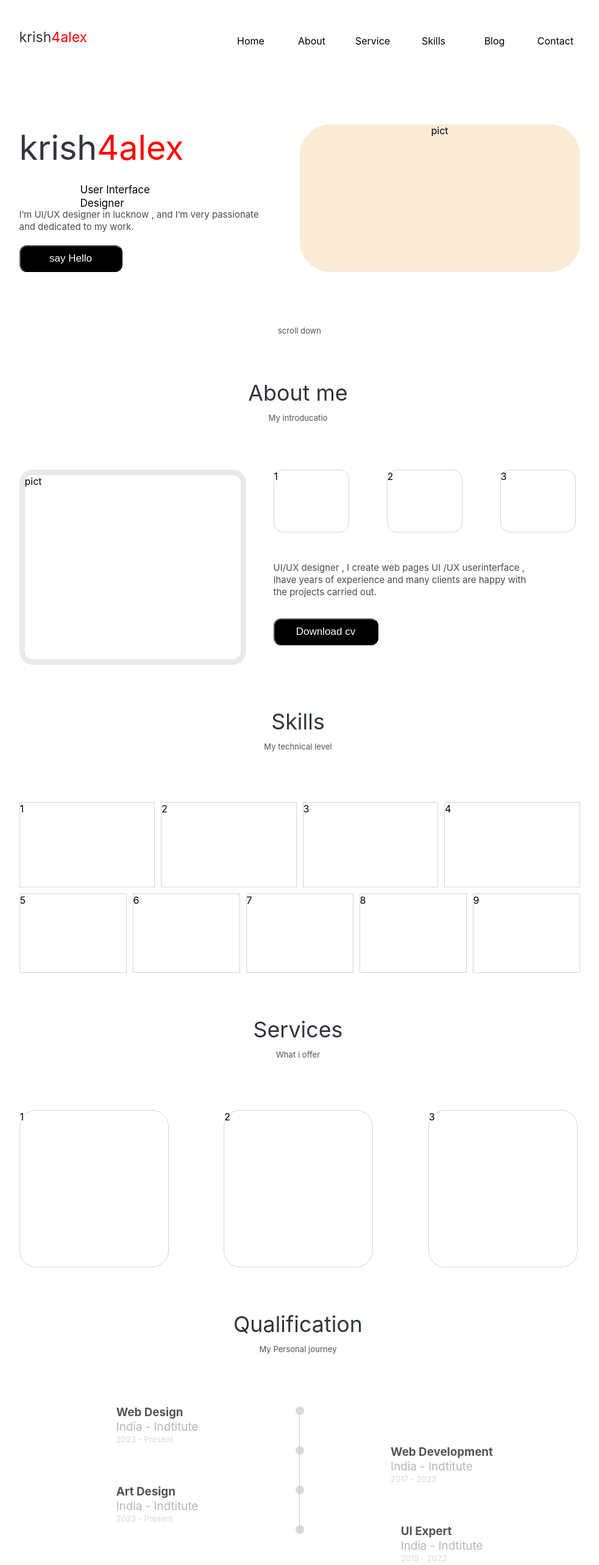
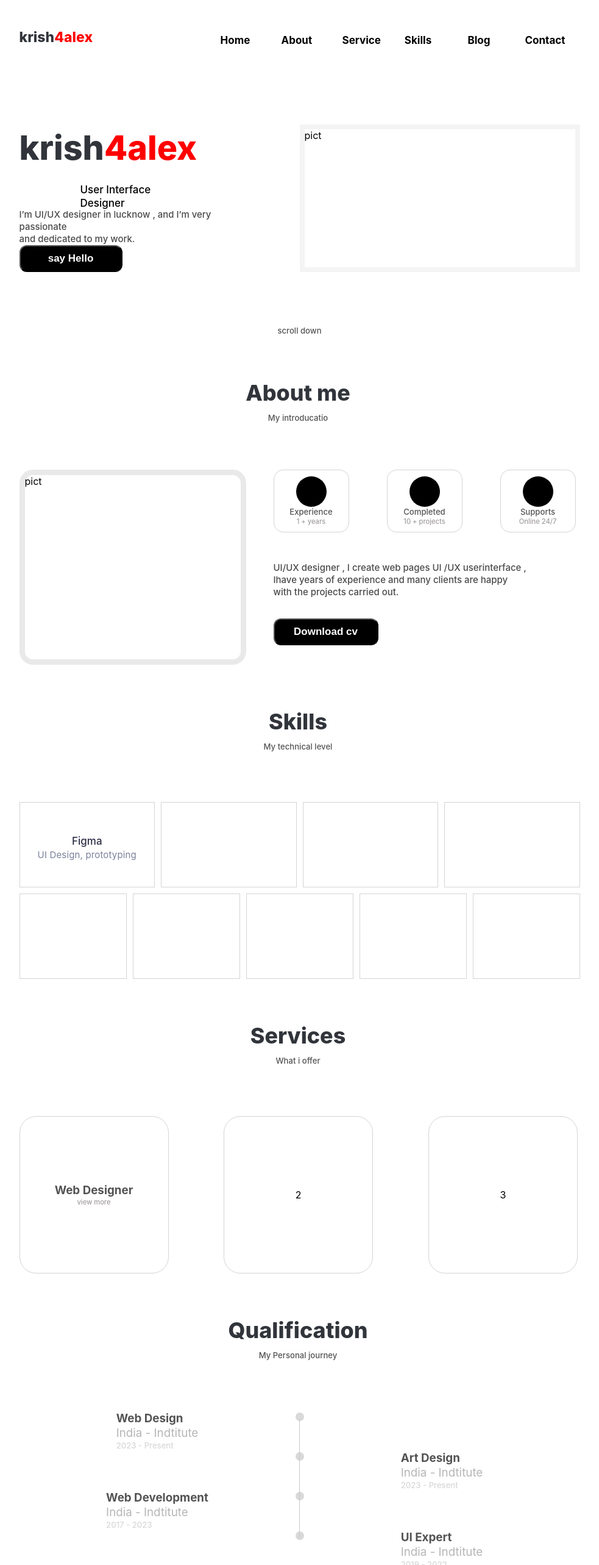
Before and after one commit to dwitap/Personal-Blog-Frontend, a React (Create React App) app: page / in a window 1280 px wide. Shown: the top 2566 px of the page at 61% size, without its empty margins (151-1134 px from the left). Built offline with nearby package versions, Linux system fonts and the light colour scheme.

Commit message:
contact & footer

```diff
--- a/src/App.css
+++ b/src/App.css
@@ -10,7 +10,28 @@
   color: red;
 }
 
-.upperNav {
+.title {
+  display: block;
+  text-align: center;
+  margin-top: 69px;
+  font-weight: 800;
+  font-size: 35.8559px;
+  line-height: 49px;
+  color: #31353B;
+}
+
+.sub-title {
+  display: block;
+  text-align: center;
+  margin-top: 8px;
+  font-weight: 500;
+  font-size: 13.1364px;
+  line-height: 17px;
+  color: #545353;
+}
+
+/* ================ Header ================ */
+.header-container {
   display: grid;
   grid-template-columns: 330px repeat(6, 100px);
   text-align: center;
@@ -20,16 +41,28 @@
   margin-right: 115px;
 }
 
-.item-name {
+a {
+  width: 49px;
+  height: 22px;
+  font-weight: 700;
+  font-size: 17px;
+  line-height: 22px;
+  color:  #000000;
+  text-decoration: none
+}
+
+.header-name {
   width: 118px;
   height: 31px;
+  font-weight: 800;
   font-size: 23px;
   line-height: 31px;
-  text-align: left;
-  color: #31353B
+  text-align: center;
+  color: #31353B;
 }
 
-.container2 {
+/* ================ Home ================ */
+.home-container {
   display: grid;
   grid-template-columns: repeat(2, 1fr);
   margin-left: 120px;
@@ -37,25 +70,28 @@
   margin-right: 115px;
 }
 
-.i1-1 {
+.home-title {
   width: 284px;
   height: 76px;
+  font-weight: 800;
   font-size: 55.6452px;
   line-height: 76px;
   color: #31353B
 }
 
-.i1-2 {
+.home-subtitle{
   width: 189px;
   height: 22px;
   margin-left: 100px;
+  font-weight: 500;
   font-size: 17px;
   line-height: 22px;
   }
 
-.i1-3 {
+.home-desc {
   width: 394px;
   height: 40px;
+  font-weight: 500;
   font-size: 14.9843px;
   line-height: 20px;
   color: #4A4A4A;
@@ -69,21 +105,22 @@ line-height: 22px;
   width: 169px;
   height: 44px;
   border-radius: 12px;
+  font-weight: 700;
   font-size: 17px;
   line-height: 22px;
   color: #FFFFFF;
   background: #000000;
 }
 
-.i2 {
-  border-radius: 50px;
-  background-color: antiquewhite;
-  text-align: center;
+.home-pict {
+  box-sizing: border-box;
+  border: 8px solid rgba(217, 217, 217, 0.3);
  }
 
 .scroll {
   display: block;
   text-align: center;
+  font-weight: 500;
   font-size: 13.1364px;
   line-height: 17px;
   margin-left: 120px;
@@ -92,25 +129,8 @@ line-height: 22px;
   color: #545353;
 }
 
-.title {
-  display: block;
-  text-align: center;
-  margin-top: 69px;
-  font-size: 35.8559px;
-  line-height: 49px;
-  color: #31353B;
-}
-
-.sub-title {
-  display: block;
-  text-align: center;
-  margin-top: 8px;
-  font-size: 13.1364px;
-  line-height: 17px;
-  color: #545353;
-}
-
-.container3{
+/* ================ About me ================ */
+.about-container {
   display: grid;
   grid-template-columns: 354px 496px;
   grid-column-gap: 63px;
@@ -118,7 +138,7 @@ line-height: 22px;
   margin-right: 115px;
 }
 
-.about-left {
+.about-pict {
   width: 354px;
   height: 302px;
   margin-top: 76px;
@@ -126,37 +146,64 @@ line-height: 22px;
   border-radius: 22px;
 }
 
-.about-right {
+.about-content {
   margin-top: 76px;
 }
 
-.aboutR {
+.about-data {
   display: grid;
   grid-template-columns: repeat(3, 124px);
   grid-column-gap: 62px;
 }
 
-.aboutR-item {
+.about-grid {
   box-sizing: border-box;
   width: 124px;
   height: 103px;
   border: 1px solid #D4D4D4;
   border-radius: 16px;
   box-sizing: border-box;
+  display: flex;
+  justify-content: center;
+  align-items: center;
+  flex-direction: column;
 }
 
-.aboutR-item2 {
+.about-ikon {
+  width: 50px;
+  height: 50px;
+  border-radius: 50%;
+  background: #000000;
+}
+
+.about-title {
+  font-weight: 500;
+  font-size: 13.1364px;
+  line-height: 17px;
+  color: #545353;
+}
+
+.about-sub {
+  font-weight: 500;
+  font-size: 11.1535px;
+  line-height: 15px;
+  color: #A39E9E;
+}
+
+.about-desc {
   grid-area: 2 / 1 / 3 / 4;
   width: 418px;
   height: 60px;
   margin-top: 48px;
+  font-weight: 500;
   font-size: 14.9843px;
   line-height: 20px;
   color: #4A4A4A;
 }
 
-.aboutR-button {
+.about-button {
   grid-area: 3 / 1 / 4 / 4;
+  font-weight: 700;
   font-size: 17px;
   line-height: 22px;
   color: #FFFFFF;
@@ -169,6 +216,51 @@ line-height: 22px;
   border-radius: 12px;
 }
 
+/* ================ Skills ================ */
+.skills-container1 {
+  display: grid;
+  grid-template-columns: repeat(4, 1fr);
+  grid-column-gap: 10px;
+  margin-left: 120px;
+  margin-right: 115px;
+  margin-top: 82px;
+}
+
+.skill-grid {
+  box-sizing: border-box;
+  height: 140px;
+  border: 1px solid #D4D4D4;
+  display: flex;
+  justify-content: center;
+  align-items: center;
+  flex-direction: column;
+}
+
+.skill-item-title {
+  font-weight: 500;
+  font-size: 17px;
+  margin-top: 9px;
+  color: #2E2E48;
+}
+
+.skill-item-sub {
+  font-weight: 400;
+  font-size: 15px;
+  margin-top: 3px;
+  letter-spacing: 0.01em;
+  color: #79819A;
+}
+
+.skills-container2 {
+  display: grid;
+  grid-template-columns: repeat(5, 1fr);
+  grid-column-gap: 10px;
+  margin-left: 120px;
+  margin-right: 115px;
+  margin-top: 10px;
+}
+
+/* ================ Service ================ */
 .service-container {
   display: grid;
   grid-template-columns: repeat(3, 1fr);
@@ -184,101 +276,27 @@ line-height: 22px;
   margin-top: 82px;
   border: 1px solid #D4D4D4;
   border-radius: 27px;
-}
-
-.skills-container1 {
-  display: grid;
-  grid-template-columns: repeat(4, 1fr);
-  grid-column-gap: 10px;
-  margin-left: 120px;
-  margin-right: 115px;
-}
-
-.skill-item {
-  box-sizing: border-box;
-  margin-top: 82px;
-  height: 140px;
-  border: 1px solid #D4D4D4;
-}
-
-.skills-container2 {
-  display: grid;
-  grid-template-columns: repeat(5, 1fr);
-  grid-column-gap: 10px;
-  margin-left: 120px;
-  margin-right: 115px;
-}
-
-.skill-item2 {
-  box-sizing: border-box;
-  margin-top: 10px;
-  height: 130px;
-  border: 1px solid #D4D4D4;
-}
-
-.contact {
-  display: grid;
-  grid-template-columns: repeat(2, 1fr);
-  grid-column-gap:163px;
-  margin-left: 120px;
-  margin-right: 115px;
-  margin-top: 14px;
-  text-align: center;
-}
-
-.talk-item {
-  box-sizing: border-box;
-  width: 309.24px;
-  height: 152px;
-  margin-top: 22px;
-  border: 0.873563px solid #DDDDDD;
-  border-radius: 11.3563px;
-}
-
-.project-item {
-  box-sizing: border-box;
-  width: 419px;
-  height: 62px;
-  margin-top: 33px;
-  border: 1px solid #CBCBCB;
-  border-radius: 12px;
-}
-
-.project-item3 {
-  box-sizing: border-box;
-  width: 419px;
-  height: 147px;
-  margin-top: 33px;
-  border: 1px solid #CBCBCB;
-  border-radius: 12px;
-}
-
-.message-button {
   display: flex;
   justify-content: center;
   align-items: center;
-  padding: 10px 27px;
-  width: 214px;
-  height: 44px;
-  margin-top: 46px;
-  font-size: 17px;
-  line-height: 22px;
-  color: #FFFFFF;
-  background: #000000;
-  border-radius: 12px;
+  flex-direction: column;
 }
 
-.footer {
-  display: block;
-  text-align: center;
-  width: 187px;
-  height: 49px;
-  margin-top: 55px;
-  font-size: 35.8559px;
-  line-height: 49px;
-  color: #31353B;
+.service-title {
+  font-weight: 700;
+  font-size: 18.7826px;
+  line-height: 24px;
+  color: #545353;
 }
 
+.service-sub {
+  font-weight: 500;
+  font-size: 11.1535px;
+  line-height: 15px;
+  color: #A39E9E;
+}
+
+/* ================ Qualification ================ */
 .qualification-section {
   margin-left: 120px;
   margin-right: 115px;
@@ -292,6 +310,7 @@ line-height: 22px;
 }
 
 .qualification-title {
+  font-weight: 700;
   font-size: 18.7826px;
   line-height: 24px;
   color: #545353;
@@ -305,6 +324,7 @@ line-height: 22px;
 }
 
 .qualification-calendar {
+  font-weight: 500;
   font-size: 13.1364px;
   line-height: 17px;
   color: #D8D8D8;
@@ -326,3 +346,152 @@ line-height: 22px;
   transform: translate(6px, -7px);
 
 }
+
+/* ================ Contact ================ */
+.contact {
+  display: grid;
+  grid-template-columns: repeat(2, 1fr);
+  grid-column-gap:163px;
+  margin-left: 120px;
+  margin-right: 115px;
+  margin-top: 14px;
+  text-align: center;
+  font-weight: 700;
+  font-size: 16.4078px;
+  line-height: 21px;
+  color: #545353;
+}
+
+.talk-item {
+  box-sizing: border-box;
+  width: 309.24px;
+  height: 152px;
+  margin-top: 22px;
+  border: 0.873563px solid #DDDDDD;
+  border-radius: 11.3563px;
+}
+
+.project-item {
+  box-sizing: border-box;
+  width: 419px;
+  height: 62px;
+  margin-top: 33px;
+  border: 1px solid #CBCBCB;
+  border-radius: 12px;
+  font-weight: 500;
+  font-size: 21.4541px;
+  line-height: 28px;
+  text-align: left;
+  padding: 15px;
+  line-height: 28px;
+  color: #968E8E;
+}
+
+
+.project-item3 {
+  box-sizing: border-box;
+  width: 419px;
+  height: 147px;
+  margin-top: 33px;
+  border: 1px solid #CBCBCB;
+  border-radius: 12px;
+  font-weight: 500;
+  font-size: 21.4541px;
+  text-align: left;
+  padding: 15px;
+  line-height: 28px;
+  color: #968E8E;
+}
+
+.message-button {
+  display: flex;
+  justify-content: center;
+  align-items: center;
+  padding: 10px 27px;
+  width: 214px;
+  height: 44px;
+  margin-top: 46px;
+  font-weight: 700;
+  font-size: 17px;
+  line-height: 22px;
+  color: #FFFFFF;
+  background: #000000;
+  border-radius: 12px;
+}
+
+/* ================ Footer ================ */
+.footer-name {
+  display: block;
+  text-align: center;
+  margin-left: 120px;
+  margin-right: 115px;
+  margin-top: 55px;
+  font-weight: 800;
+  font-size: 35.8559px;
+  line-height: 49px;
+  color: #31353B;
+}
+
+.footer-links {
+  display: grid;
+  grid-template-columns: repeat(3, 100px);
+  text-align: center;
+  align-items: end;
+  justify-content: center;
+  margin-top: 29px;
+}
+
+.footer-link {
+  font-weight: 700;
+  font-size: 16.2998px;
+  line-height: 21px;
+  color: #545353;
+}
+
+.footer-socials {
+  display: grid;
+  grid-template-columns: repeat(4, 50px);
+  text-align: center;
+  align-items: end;
+  justify-content: center;
+  justify-items: center;
+  margin-top: 35px;
+}
+
+.socials-facebook {
+  width: 32px;
+  height: 32px;
+  background: #1877F2;
+  border-radius: 50px;
+}
+
+.socials-twitter {
+  width: 32px;
+  height: 32px;
+  background: #1DA1F2;
+  border-radius: 50px;
+}
+
+.socials-linkedin {
+  width: 32px;
+  height: 32px;
+  background: #2867B2;
+  border-radius: 50px;
+}
+
+.socials-instagram {
+  width: 32px;
+  height: 32px;
+  background: #F00073;
+  border-radius: 50px;
+}
+
+.footer-copy {
+  display: block;
+  text-align: center;
+  font-weight: 500;
+  font-size: 13.1364px;
+  line-height: 17px;
+  margin-top: 35px;
+  color: #545353;
+}
--- a/src/App.jsx
+++ b/src/App.jsx
@@ -3,76 +3,147 @@ import "./App.css";
 function App() {
   return (
     <div className="App">
-      <div class="upperNav">
-        <div class="item-name">
+      {/* ================ Header ================ */}
+      <div className="header-container">
+        <div className="header-name">
           krish<span className="span">4alex</span>
         </div>
-        <div className="item">Home</div>
-        <div className="item">About</div>
-        <div className="item">Service</div>
-        <div className="item">Skills</div>
-        <div className="item">Blog</div>
-        <div className="item">Contact</div>
+        <a href="#home">Home</a>
+        <a href="#about">About</a>
+        <a href="#service">Service</a>
+        <a href="#skills">Skills</a>
+        <a href="#blog">Blog</a>
+        <a href="#contact">Contact</a>
       </div>
-      <div className="container2">
-        <div className="i1">
-          <div className="i1-1">
+
+      {/* ================ Home ================ */}
+      <div className="home-container" id="home">
+        <div className="home-data">
+          <div className="home-title">
             krish<span className="span">4alex</span>
           </div>
           <br />
-          <div className="i1-2"> User Interface Designer</div>
+          <div className="home-subtitle"> User Interface Designer</div>
           <br />
-          <div className="i1-3">
+          <div className="home-desc">
             I’m UI/UX designer in lucknow , and I’m very passionate <br />
             and dedicated to my work.
           </div>
           <br />
           <button className="hello-button">say Hello</button>
         </div>
-        <div className="i2">pict</div>
+        <div className="home-pict">pict</div>
       </div>
       <div className="scroll">scroll down</div>
-      <div className="title">About me</div>
+
+      {/* ================ About me ================ */}
+      <div className="title" id="about">
+        About me
+      </div>
       <div className="sub-title">My introducatio</div>
-      <div className="container3">
-        <div className="about-left">pict</div>
-        <div className="about-right">
-          <div className="aboutR">
-            <div className="aboutR-item">1</div>
-            <div className="aboutR-item">2</div>
-            <div className="aboutR-item">3</div>
-            <div className="aboutR-item2">
+      <div className="about-container ">
+        <div className="about-pict">pict</div>
+        <div className="about-content">
+          <div className="about-data">
+            <div className="about-grid">
+              <div className="about-ikon"></div>
+              <div className="about-title">Experience</div>
+              <div className="about-sub">1 + years</div>
+            </div>
+            <div className="about-grid">
+              <div className="about-ikon"></div>
+              <div className="about-title">Completed</div>
+              <div className="about-sub">10 + projects</div>
+            </div>
+            <div className="about-grid">
+              <div className="about-ikon"></div>
+              <div className="about-title">Supports</div>
+              <div className="about-sub">Online 24/7</div>
+            </div>
+            <div className="about-desc">
               UI/UX designer , I create web pages UI /UX userinterface , Ihave
               years of experience and many clients are happy with the projects
               carried out.
             </div>
-            <button className="aboutR-button">Download cv</button>
+            <button className="about-button">Download cv</button>
           </div>
         </div>
       </div>
-      <div className="title">Skills</div>
+
+      {/* ================ Skills ================ */}
+      <div className="title" id="skills">
+        Skills
+      </div>
       <div className="sub-title">My technical level</div>
-      <div class="skills-container1">
-        <div class="skill-item"> 1</div>
-        <div class="skill-item"> 2</div>
-        <div class="skill-item"> 3</div>
-        <div class="skill-item"> 4</div>
+      <div className="skills-container1">
+        <div className="skill-grid">
+          <div className="skill-item-ikon"></div>
+          <div className="skill-item-title"> Figma </div>
+          <div className="skill-item-sub"> UI Design, prototyping </div>
+        </div>
+        <div className="skill-grid">
+          <div className="skill-item-ikon"></div>
+          <div className="skill-item-title"></div>
+          <div className="skill-item-sub"></div>
+        </div>
+        <div className="skill-grid">
+          <div className="skill-item-ikon"></div>
+          <div className="skill-item-title"></div>
+          <div className="skill-item-sub"></div>
+        </div>
+        <div className="skill-grid">
+          <div className="skill-item-ikon"></div>
+          <div className="skill-item-title"></div>
+          <div className="skill-item-sub"></div>
+        </div>
       </div>
       <div className="skills-container2">
-        <div class="skill-item2"> 5</div>
-        <div class="skill-item2"> 6</div>
-        <div class="skill-item2"> 7</div>
-        <div class="skill-item2"> 8</div>
-        <div class="skill-item2"> 9</div>
+        <div className="skill-grid">
+          <div className="skill-item-ikon"></div>
+          <div className="skill-item-title"></div>
+          <div className="skill-item-sub"></div>
+        </div>
+        <div className="skill-grid">
+          <div className="skill-item-ikon"></div>
+          <div className="skill-item-title"></div>
+          <div className="skill-item-sub"></div>
+        </div>
+        <div className="skill-grid">
+          <div className="skill-item-ikon"></div>
+          <div className="skill-item-title"></div>
+          <div className="skill-item-sub"></div>
+        </div>
+        <div className="skill-grid">
+          <div className="skill-item-ikon"></div>
+          <div className="skill-item-title"></div>
+          <div className="skill-item-sub"></div>
+        </div>
+        <div className="skill-grid">
+          <div className="skill-item-ikon"></div>
+          <div className="skill-item-title"></div>
+          <div className="skill-item-sub"></div>
+        </div>
       </div>
-      <div className="title">Services</div>
+
+      {/* ================ Service ================ */}
+      <div className="title" id="service">
+        Services
+      </div>
       <div className="sub-title">What i offer</div>
       <div className="service-container">
-        <div className="service-item">1</div>
+        <div className="service-item">
+          <div className="service-ikon"></div>
+          <div className="service-title">Web Designer</div>
+          <div className="service-sub">view more </div>
+        </div>
         <div className="service-item">2</div>
         <div className="service-item">3</div>
       </div>
-      <div className="title">Qualification</div>
+
+      {/* ================ Qualification ================ */}
+      <div className="title" id="qualification">
+        Qualification
+      </div>
       <div className="sub-title">My Personal journey</div>
       <div className="qualification-section">
         <div className="qualification-content">
@@ -80,10 +151,7 @@ function App() {
             <div>
               <h3 className="qualification-title">Web Design</h3>
               <span className="qualification-sub">India - Indtitute</span>
-              <div className="qualification-calendar">
-                <i class="uil uil-calendar-alt"></i>
-                2023 - Present
-              </div>
+              <div className="qualification-calendar">2023 - Present</div>
             </div>
 
             <div>
@@ -99,24 +167,18 @@ function App() {
               <span className="qualification-line"></span>
             </div>
             <div>
-              <h3 className="qualification-title">Web Development</h3>
+              <h3 className="qualification-title">Art Design</h3>
               <span className="qualification-sub">India - Indtitute</span>
-              <div className="qualification-calendar">
-                <i class="uil uil-calendar-alt"></i>
-                2017 - 2023
-              </div>
+              <div className="qualification-calendar">2023 - Present</div>
             </div>
           </div>
         </div>
         <div className="qualification-content">
           <div className="qualification-data">
             <div>
-              <h3 className="qualification-title">Art Design</h3>
+              <h3 className="qualification-title">Web Development</h3>
               <span className="qualification-sub">India - Indtitute</span>
-              <div className="qualification-calendar">
-                <i class="uil uil-calendar-alt"></i>
-                2023 - Present
-              </div>
+              <div className="qualification-calendar">2017 - 2023</div>
             </div>
             <div>
               <span className="qualification-rounder"></span>
@@ -133,15 +195,16 @@ function App() {
             <div>
               <h3 className="qualification-title">UI Expert</h3>
               <span className="qualification-sub">India - Indtitute</span>
-              <div className="qualification-calendar">
-                <i class="uil uil-calendar-alt"></i>
-                2019 - 2022
-              </div>
+              <div className="qualification-calendar">2019 - 2022</div>
             </div>
           </div>
         </div>
       </div>
-      <div className="title">Contact Me</div>
+
+      {/* ================ Contact ================ */}
+      <div className="title" id="contact">
+        Contact Me
+      </div>
       <div className="sub-title">Get in touch</div>
       <div className="contact">
         <div>
@@ -152,14 +215,46 @@ function App() {
         </div>
         <div>
           Write me your project
-          <div className="project-item">1</div>
-          <div className="project-item">2</div>
-          <div className="project-item3">3</div>
+          <div className="project-grid">
+            <div className="project-item">Insert your name</div>
+            <div className="project-item">Insert your email</div>
+            <div className="project-item3">Write your project</div>
+          </div>
           <button className="message-button">Send Message</button>
         </div>
       </div>
+
+      {/* ================ Footer ================ */}
       <div className="footer">
-        Krish<span className="span">4alex</span>
+        <div className="footer-name">
+          Krish<span className="span">4alex</span>
+        </div>
+        <div className="footer-links">
+          <div>
+            <a href="#about" className="footer-link">
+              About
+            </a>
+          </div>
+          <div>
+            <a href="#contact" className="footer-link">
+              projects
+            </a>
+          </div>
+          <div>
+            <a href="#service" className="footer-link">
+              Services
+            </a>
+          </div>
+        </div>
+
+        <div className="footer-socials">
+          <div className="socials-facebook">1</div>
+          <div className="socials-twitter">2</div>
+          <div className="socials-linkedin">3</div>
+          <div className="socials-instagram">4 </div>
+        </div>
+
+        <p className="footer-copy">@krish4alex. All rights reserved</p>
       </div>
     </div>
   );
```
Lines whose indentation alone changed are shown as unchanged.
